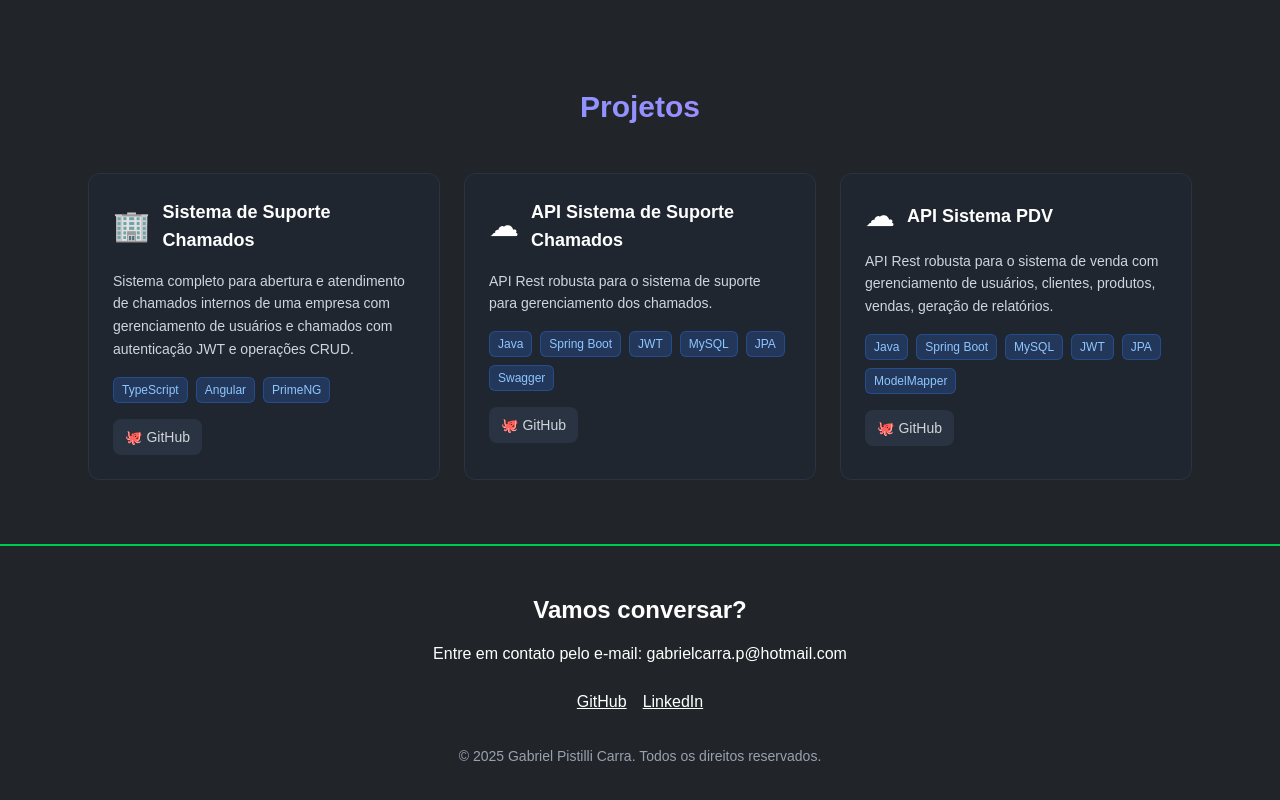
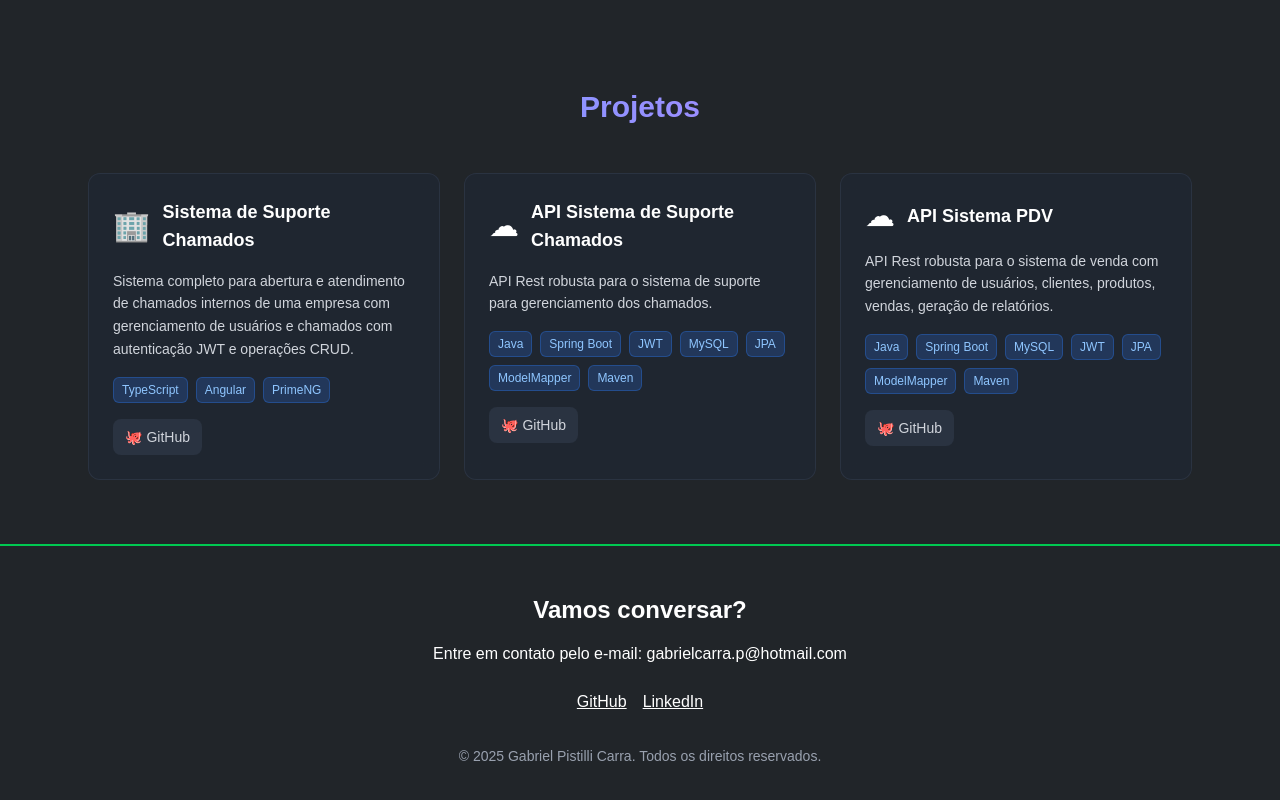
Before and after one commit to pistilligabriel/portifolio, a React (Vite) app: page / in a window 1280 px wide. Shown: the part 1509-2309 px from the top of the page. Built offline with nearby package versions, Linux system fonts and the light colour scheme.

Commit message:
Ajuste project

```diff
--- a/src/components/ProjectGrids.tsx
+++ b/src/components/ProjectGrids.tsx
@@ -23,7 +23,7 @@ export default function ProjectsGrid() {
       id: 2,
       title: "API Sistema de Suporte Chamados",
       description: "API Rest robusta para o sistema de suporte para gerenciamento dos chamados.",
-      technologies: ["Java", "Spring Boot","JWT", "MySQL", "JPA","Swagger"],
+      technologies: ["Java", "Spring Boot","JWT", "MySQL", "JPA","ModelMapper", "Maven"],
       github: "https://github.com/pistilligabriel/SuporteApi",
       image: "☁"
     },
@@ -31,7 +31,7 @@ export default function ProjectsGrid() {
       id: 3,
       title: "API Sistema PDV",
       description: "API Rest robusta para o sistema de venda com gerenciamento de usuários, clientes, produtos, vendas, geração de relatórios.",
-      technologies: ["Java", "Spring Boot", "MySQL", "JWT", "JPA", "ModelMapper"],
+      technologies: ["Java", "Spring Boot", "MySQL", "JWT", "JPA", "ModelMapper","Maven"],
       github: "https://github.com/pistilligabriel/AngularSystem_Api",
       image: "☁"
     },
```
